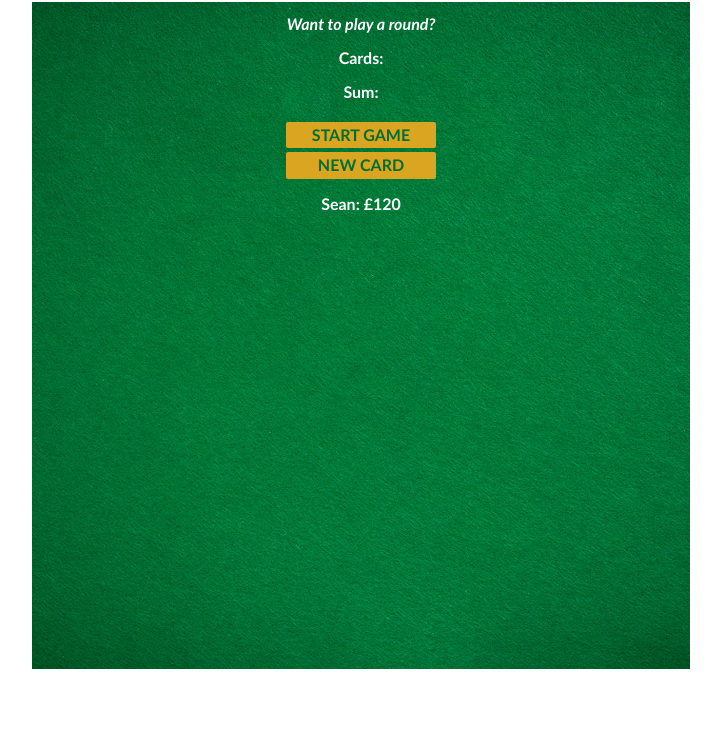
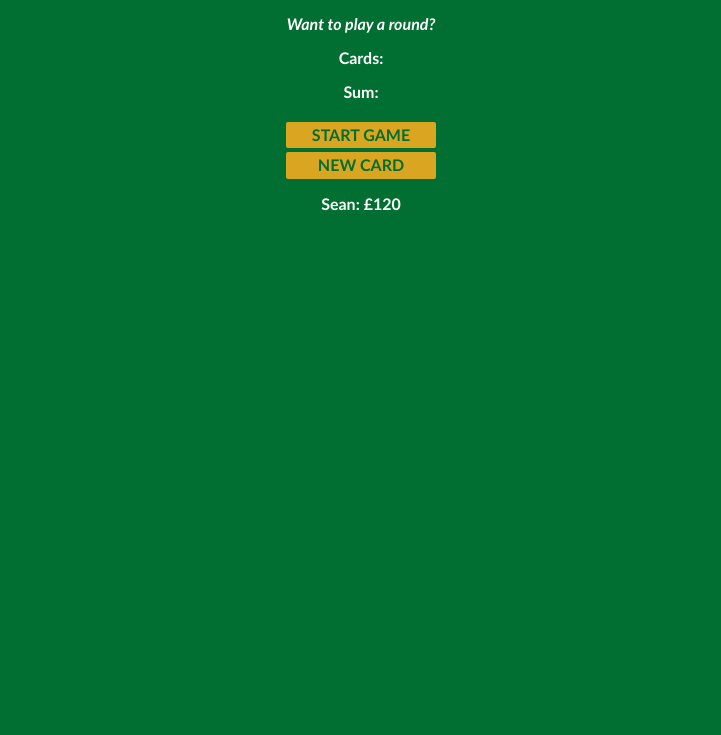
Before and after one commit to SeanMH8911/Blackjack-Game, a plain HTML site: page index.html in a window 1280 px wide. Shown: the part 65-800 px from the top of the page, without its empty margins (279-1000 px from the left). Drawn offline with nearby package versions, Linux system fonts and the light colour scheme.

Commit message:
issue with background image

```diff
--- a/style.css
+++ b/style.css
@@ -1,8 +1,6 @@
 body {
     font-family: 'Trebuchet MS', 'Lucida Sans Unicode', 'Lucida Grande', 'Lucida Sans', Arial, sans-serif;
-    background-image: url(assets/images/table.png);
-    background-repeat: no-repeat;
-    background-position: center;
+    background-color: #016f32;
     text-align: center;
     color: white;
     font-weight: bold;
```
